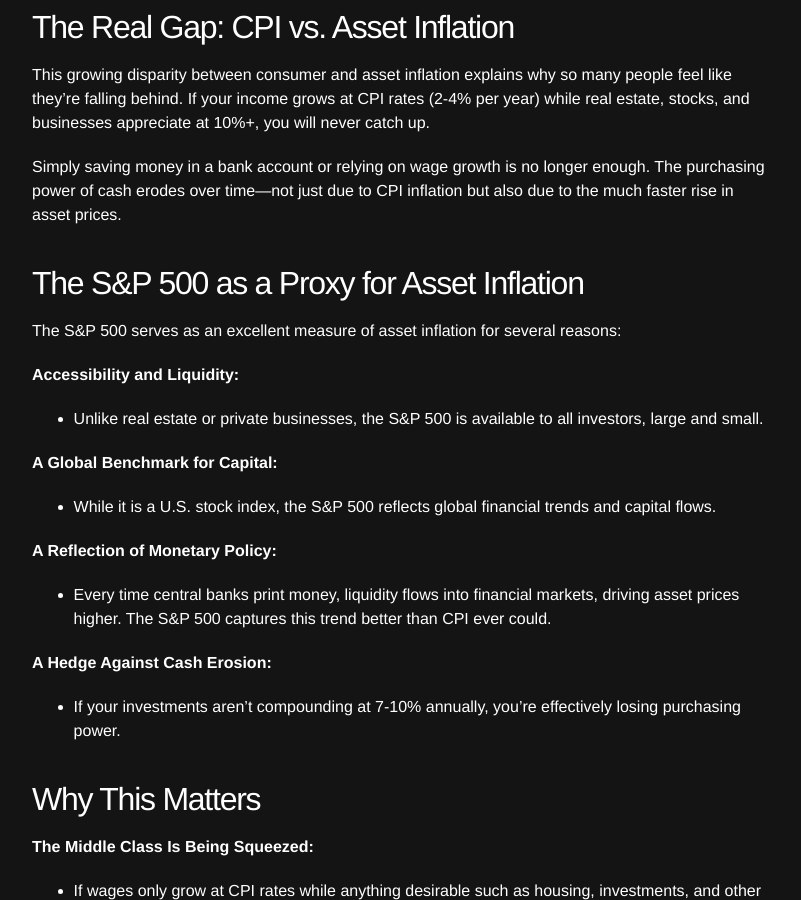
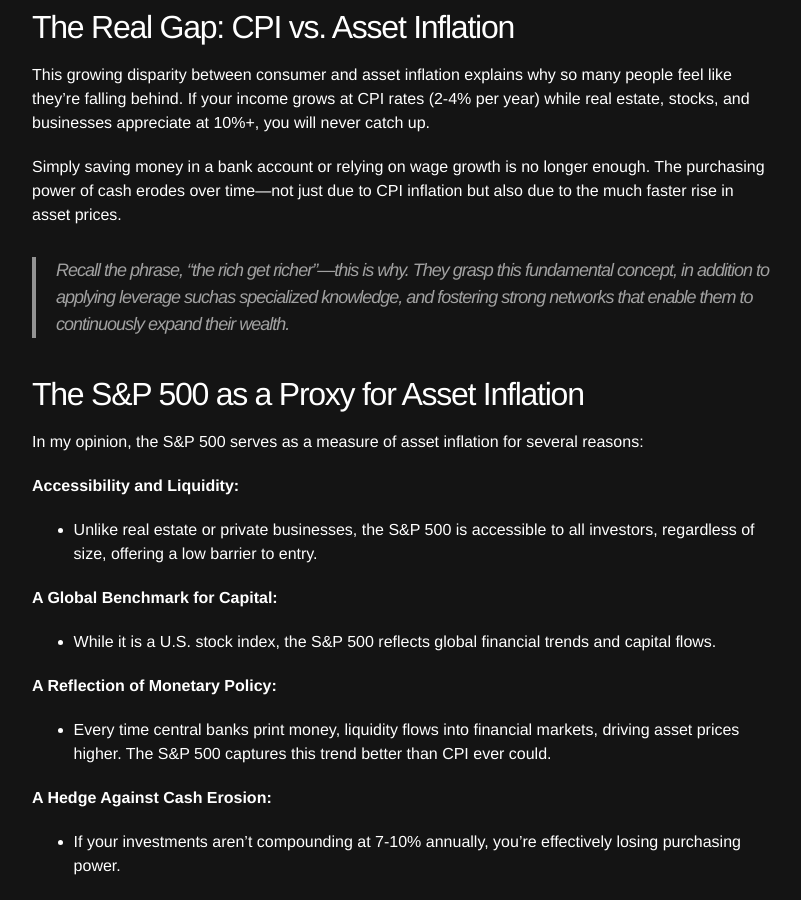
Before and after one commit to spenriche/spenriche.github.io, a Jekyll site: the page built from _posts/2025-2-13-cpi.md, in a window 1280 px wide and 900 px high, scrolled down 2089 px. Shown: the whole window, without its empty margins (238-1039 px from the left). Built offline with Jekyll 4.4.1, drawn with Linux system fonts in a browser that asks for light colours; some of the changed text lies outside the part shown.

Commit message:
new post

```diff
--- a/_posts/2025-2-13-cpi.md
+++ b/_posts/2025-2-13-cpi.md
@@ -49,13 +49,15 @@ This growing disparity between consumer and asset inflation explains why so many
 
 Simply saving money in a bank account or relying on wage growth is no longer enough. The purchasing power of cash erodes over time—not just due to CPI inflation but also due to the much faster rise in asset prices.
 
+> Recall the phrase, “the rich get richer”—this is why. They grasp this fundamental concept, in addition to applying leverage suchas specialized knowledge, and fostering strong networks that enable them to continuously expand their wealth.
+
 ## The S&P 500 as a Proxy for Asset Inflation
 
-The S&P 500 serves as an excellent measure of asset inflation for several reasons:
+In my opinion, the S&P 500 serves as a measure of asset inflation for several reasons:
 
 **Accessibility and Liquidity:**
 
-- Unlike real estate or private businesses, the S&P 500 is available to all investors, large and small.
+- Unlike real estate or private businesses, the S&P 500 is accessible to all investors, regardless of size, offering a low barrier to entry.
 
 **A Global Benchmark for Capital:**
 
```
Also changed, not shown: other parts of _posts/2025-2-13-cpi.md (+1 -1 lines), _posts/2025-2-11-mli.md (+4 -8 lines).
